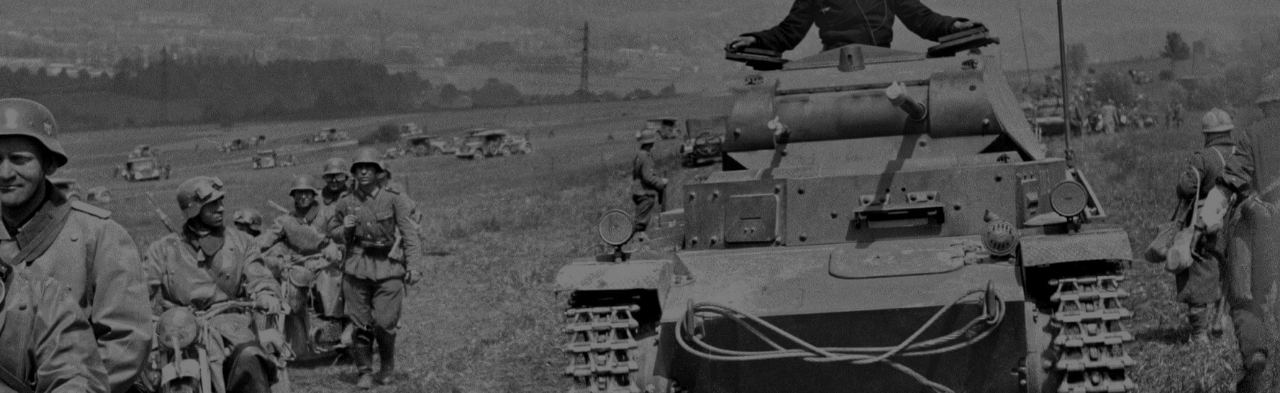
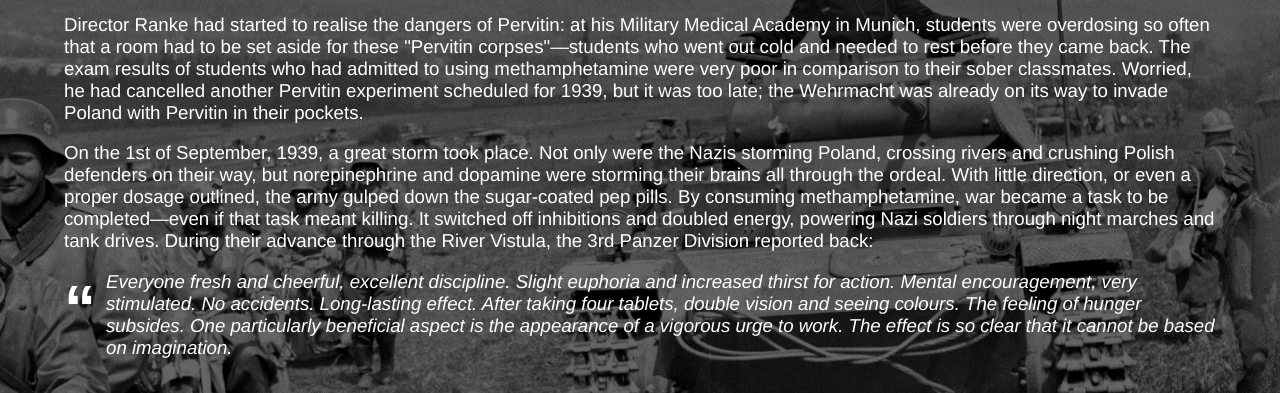
Before and after one commit to lilygomes/blitzed, a plain HTML site: page high.html in a window 1280 px wide. Shown: the part 167-560 px from the top of the page. Drawn offline with Linux system fonts and the light colour scheme.

Commit message:
Done enough

```diff
--- a/css/index.css
+++ b/css/index.css
@@ -3,7 +3,7 @@ html {
 }
 
 #fade {
-	background-color: rgba(0, 0, 0, 0.5);
+	background-color: rgba(0, 0, 0, 0.6);
 	display: flex;
 	position: absolute;
 	top: 0;
@@ -76,3 +76,27 @@ html {
 .link:hover {
 	text-decoration: underline;
 }
+
+.quote {
+	display: flex;
+}
+
+.quote p {
+	margin-top: 0;
+}
+
+#quote-mark {
+	font-size: 4em;
+	font-weight: bold;
+	margin-top: 0;
+	margin-right: 10px;
+	margin-bottom: 0;
+}
+
+#quote-mark-b {
+	font-size: 4em;
+	font-weight: bold;
+	margin-top: 0;
+	margin-right: 10px;
+	margin-bottom: -1em;
+}
--- a/high.html
+++ b/high.html
@@ -19,7 +19,21 @@
 			</header>
 			<div id="bottom">
 				<h2>the high</h2>
-				<p>Lorum ipsum dolor sit amet.</p>
+				<p>
+					Director Ranke had started to realise the dangers of Pervitin: at his Military Medical Academy in Munich, students were overdosing so often that a room had to be set aside for these "Pervitin corpses"&mdash;students who went out cold and needed to rest before they came back. The exam results of students who had admitted to using methamphetamine were very poor in comparison to their sober classmates. Worried, he had cancelled another Pervitin experiment scheduled for 1939, but it was too late; the Wehrmacht was already on its way to invade Poland with Pervitin in their pockets.
+				</p>
+				<p>
+					On the 1st of September, 1939, a great storm took place. Not only were the Nazis storming Poland, crossing rivers and crushing Polish defenders on their way, but norepinephrine and dopamine were storming their brains all through the ordeal. With little direction, or even a proper dosage outlined, the army gulped down the sugar-coated pep pills. By consuming methamphetamine, war became a task to be completed&mdash;even if that task meant killing. It switched off inhibitions and doubled energy, powering Nazi soldiers through night marches and tank drives. During their advance through the River Vistula, the 3rd Panzer Division reported back:
+				</p>
+				<div class="quote">
+					<h5 id="quote-mark">&ldquo;</h5>
+					<p>
+					<i>Everyone fresh and cheerful, excellent discipline. Slight euphoria and increased thirst for action. Mental encouragement, very stimulated. No accidents. Long-lasting effect. After taking four tablets, double vision and seeing colours. The feeling of hunger subsides. One particularly beneficial aspect is the appearance of a vigorous urge to work. The effect is so clear that it cannot be based on imagination.</i>
+					</p>
+				</div>
+				<p>
+					The invasion of Poland proved a great success for Pervitin. Stimulants would revolutionise warfare, Nazi commanders realised. On the western front, Germany was going to storm through Belgium and into France. Powered by Pervitin, they charged head-on into the entrenched and fortified Belgians with maddening speed, shocking the Belgian defenders into retreat. After three days of nonstop fighting, the German forces had already reached the French border. Despite having powered through a suicide mission with no sleep, Nazi soldiers kept going. Dive bombers and artillery gave the infantry cover as they trudged on into French territory. By the time French military reinforcements arrived, the Germans had already crossed the Meuse River. 60,000 German soldiers, 22,000 vehicles, and 850 tanks had crossed the border, to the shock of the French. They were no match for the insane speed of the methamphetamine-fueled Wehrmacht.
+				</p>
 			</div>
 		</div>
 	</body>
```
Also changed, not shown: comeup.html (+4 -1 lines), crash.html (+16 -2 lines), deal.html (+1 -1 lines).
